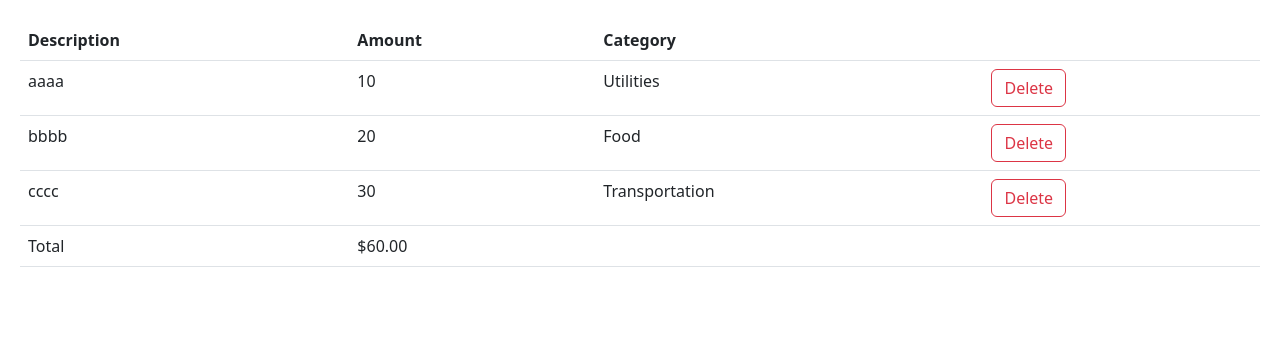
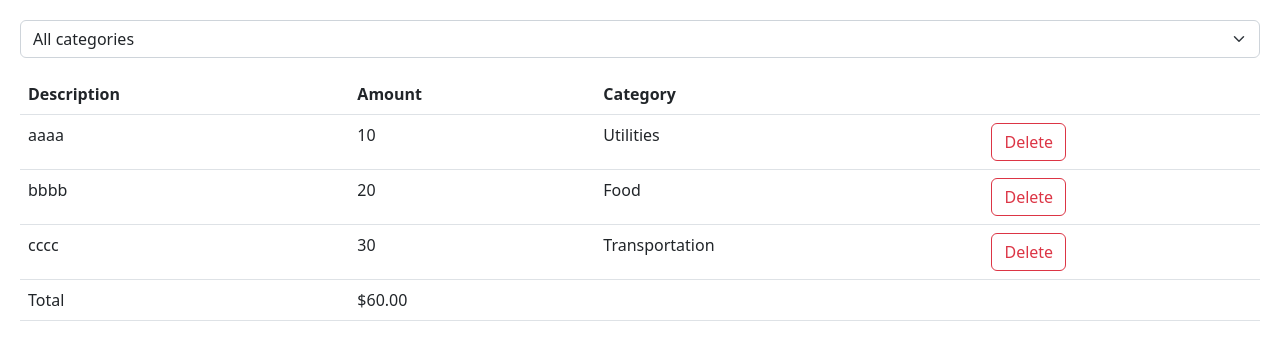
Before and after one commit to ShadiK1999/REACT-Course, a React (Vite) app in the folder MoshCourse/react-app/: page / in a window 1280 px wide. Shown: the top 360 px of the page. Built offline with nearby package versions, Linux system fonts and the light colour scheme.

Commit message:
ExpenseTracker: create ExpenseFilter component

```diff
--- a/MoshCourse/react-app/src/App.tsx
+++ b/MoshCourse/react-app/src/App.tsx
@@ -1,20 +1,32 @@
 import { useState } from "react";
 import Form from "./components/Form";
 import ExpenseList from "./expense-tracker/components/ExpenseList";
+import ExpenseFilter from "./expense-tracker/components/ExpenseFilter";
 
 function App() {
+  const [selectedCategory, setSelectedCategory] = useState("");
   const [expenses, setExpenses] = useState([
     { id: 1, description: "aaaa", amount: 10, category: "Utilities" },
     { id: 2, description: "bbbb", amount: 20, category: "Food" },
     { id: 3, description: "cccc", amount: 30, category: "Transportation" },
     //... more expenses...
   ]);
+  const visibleExpenses = selectedCategory
+    ? expenses.filter((e) => e.category === selectedCategory)
+    : expenses;
 
   return (
-    <ExpenseList
-      expenses={expenses}
-      onDelete={(id) => setExpenses(expenses.filter((e) => e.id != id))}
-    />
+    <>
+      <div className="mb-3">
+        <ExpenseFilter
+          onSelectCategory={(category) => setSelectedCategory(category)}
+        />
+      </div>
+      <ExpenseList
+        expenses={visibleExpenses}
+        onDelete={(id) => setExpenses(expenses.filter((e) => e.id != id))}
+      />
+    </>
   );
 }
 
--- a/MoshCourse/react-app/src/expense-tracker/components/ExpenseFilter.tsx
+++ b/MoshCourse/react-app/src/expense-tracker/components/ExpenseFilter.tsx
@@ -0,0 +1,20 @@
+import React from "react";
+
+interface Props {
+  onSelectCategory: (category: string) => void;
+}
+const ExpenseFilter = ({ onSelectCategory }: Props) => {
+  return (
+    <select
+      className="form-select"
+      onChange={(event) => onSelectCategory(event.target.value)}
+    >
+      <option value="">All categories</option>
+      <option value="Food">Food</option>
+      <option value="Utilities">Utilities</option>
+      <option value="Transport">Transport</option>
+    </select>
+  );
+};
+
+export default ExpenseFilter;
```
